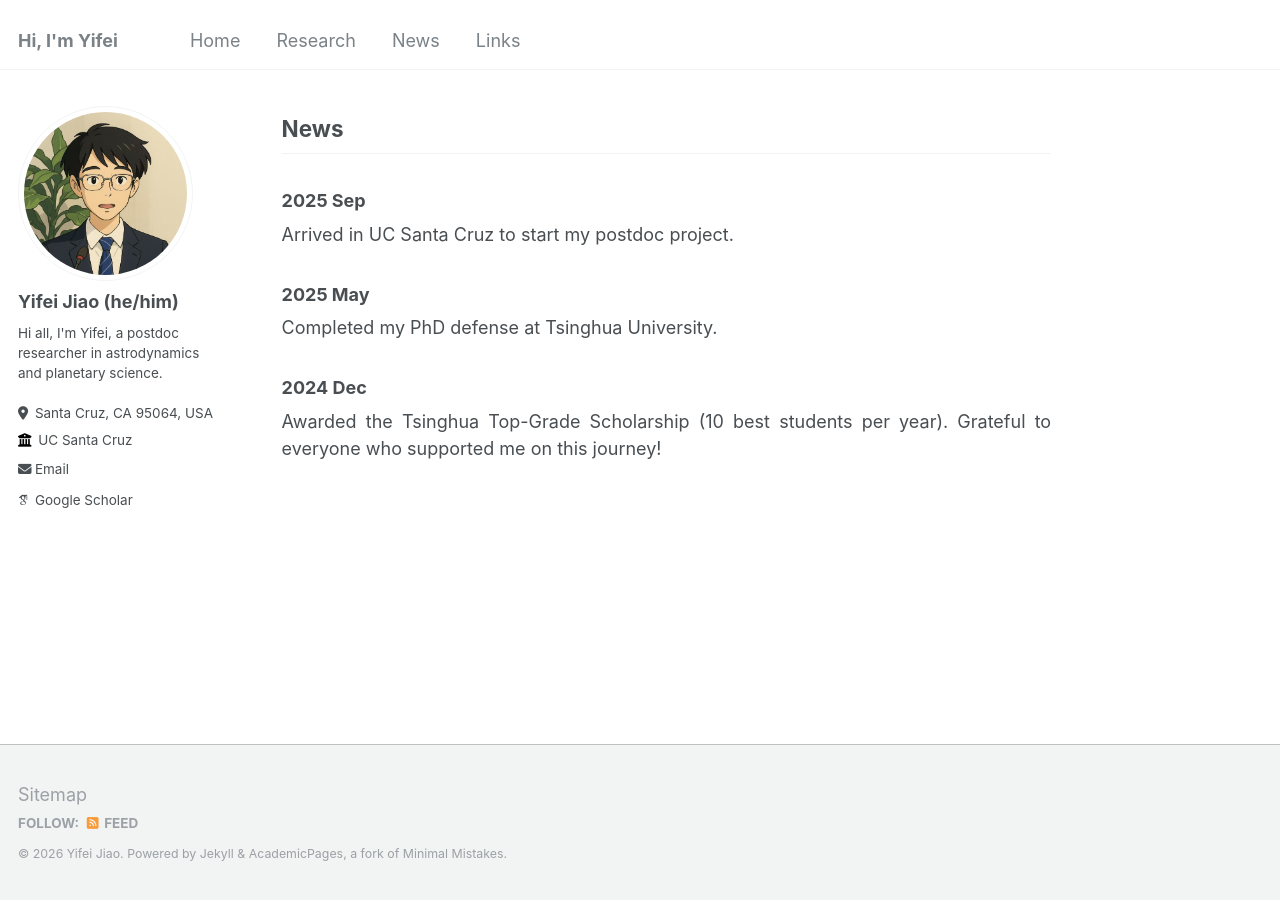
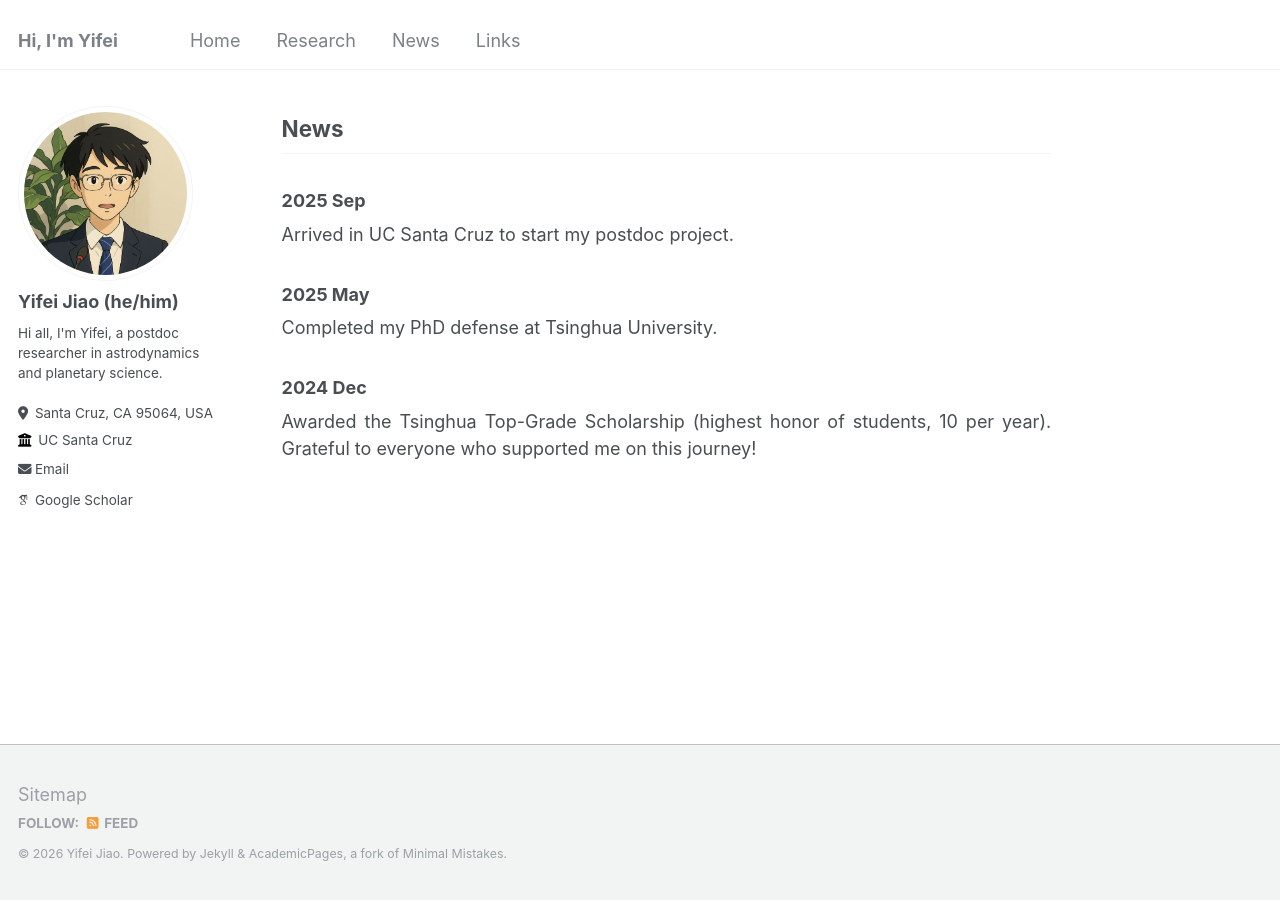
Before and after one commit to jiaoyf-thu/jiaoyf-thu.github.io, a Jekyll site: the page built from _pages/news.md, in a window 1280 px wide. Built offline with Jekyll 4.4.1, drawn with Linux system fonts in a browser that asks for light colours; some web fonts are replaced.

Commit message:
Update scholarship description for clarity

```diff
--- a/_pages/news.md
+++ b/_pages/news.md
@@ -21,6 +21,6 @@ Completed my PhD defense at Tsinghua University.
 ### 2024 Dec
 
 <p align="justify">
-Awarded the Tsinghua Top-Grade Scholarship (10 best students per year).
+Awarded the Tsinghua Top-Grade Scholarship (highest honor of students, 10 per year).
 Grateful to everyone who supported me on this journey!
 </p>
```
